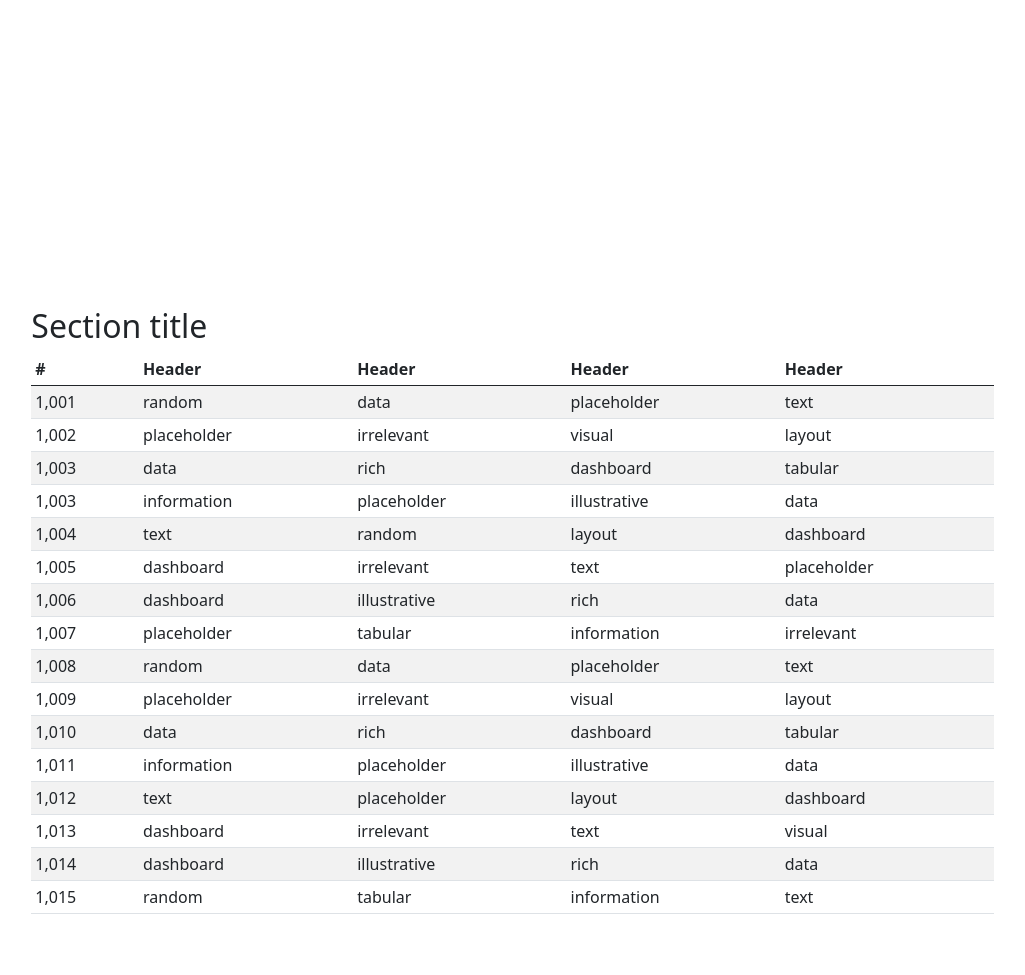
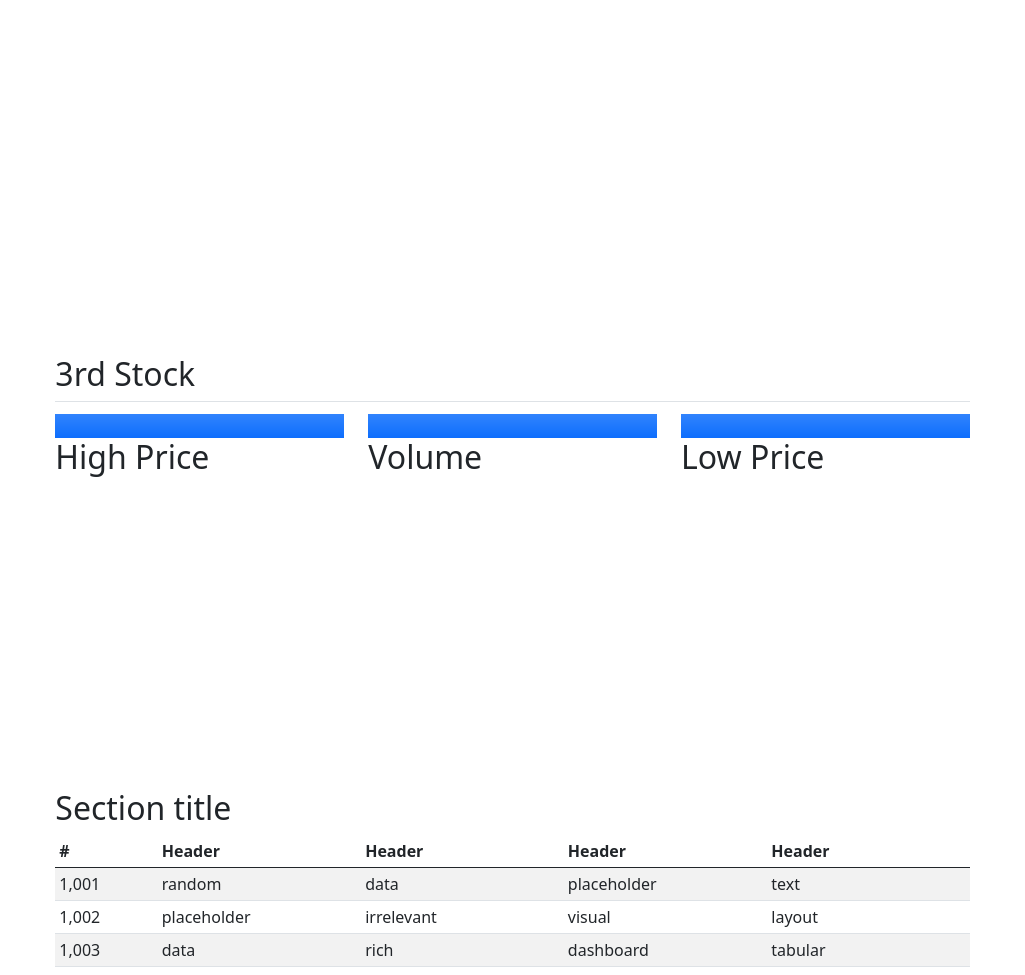
Before and after one commit to j0h4nS10/stock_DashBoard, a website with bundled scripts: page index.html in a window 1280 px wide. Shown: the part 700-1675 px from the top of the page, without its empty margins (234-1259 px from the left). Built offline with nearby package versions, Linux system fonts and the light colour scheme; no server answers.

Commit message:
3rd Stock template

```diff
--- a/index.html
+++ b/index.html
@@ -268,6 +268,42 @@
                     </div>
                 </div<>
 
+
+                                <!--Section canvas 3-->
+
+                <div class="container px-4 py-5" id="featured-3">
+                    <h2 class="pb-2 border-bottom">3rd Stock</h2>
+                    <div class="row g-4 py-1 row-cols-1 row-cols-lg-3">
+                        <div class="feature col">
+                            <div class="feature-icon bg-primary bg-gradient">
+                                <svg class="bi" width="1em" height="1em">
+                                    <use xlink:href="#collection"></use>
+                                </svg>
+                            </div>
+                            <h2>High Price</h2>
+                            <div style="height: 300px;"><canvas id="hightChart2"></canvas></div>
+                        </div>
+                        <div class="feature col">
+                            <div class="feature-icon bg-primary bg-gradient">
+                                <svg class="bi" width="1em" height="1em">
+                                    <use xlink:href="#people-circle"></use>
+                                </svg>
+                            </div>
+                            <h2>Volume</h2>
+                            <div style="height: 300px;"><canvas id="volumeChart2"></canvas></div>
+                        </div>
+                        <div class="feature col">
+                            <div class="feature-icon bg-primary bg-gradient">
+                                <svg class="bi" width="1em" height="1em">
+                                    <use xlink:href="#toggles2"></use>
+                                </svg>
+                            </div>
+                            <h2>Low Price</h2>
+                            <div style="height: 300px;"><canvas id="lowChart2"></canvas></div>
+                        </div>
+                    </div>
+                </div<>
+
                 <!--<canvas class="my-4 w-100 chartjs-render-monitor" id="myChart" width="1294" height="546"
                     style="display: block; width: 647px; height: 273px;"></canvas>-->
 
```
